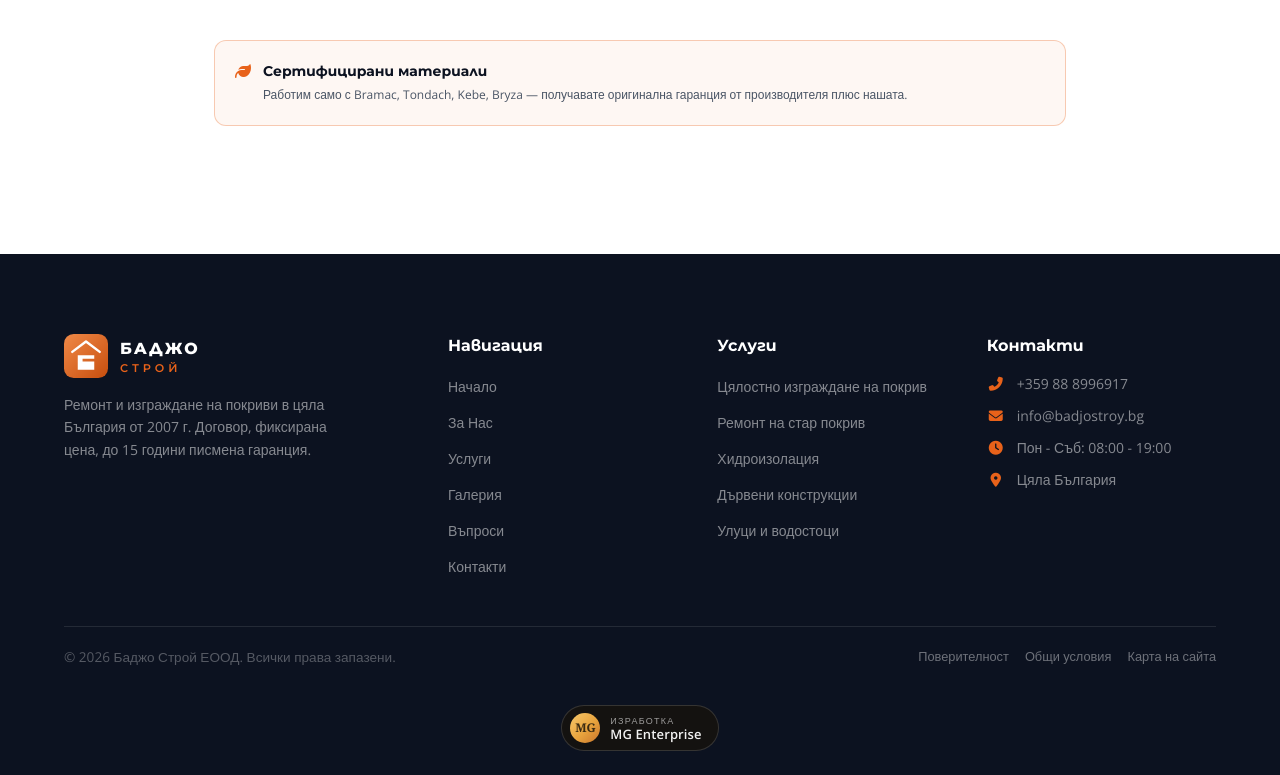
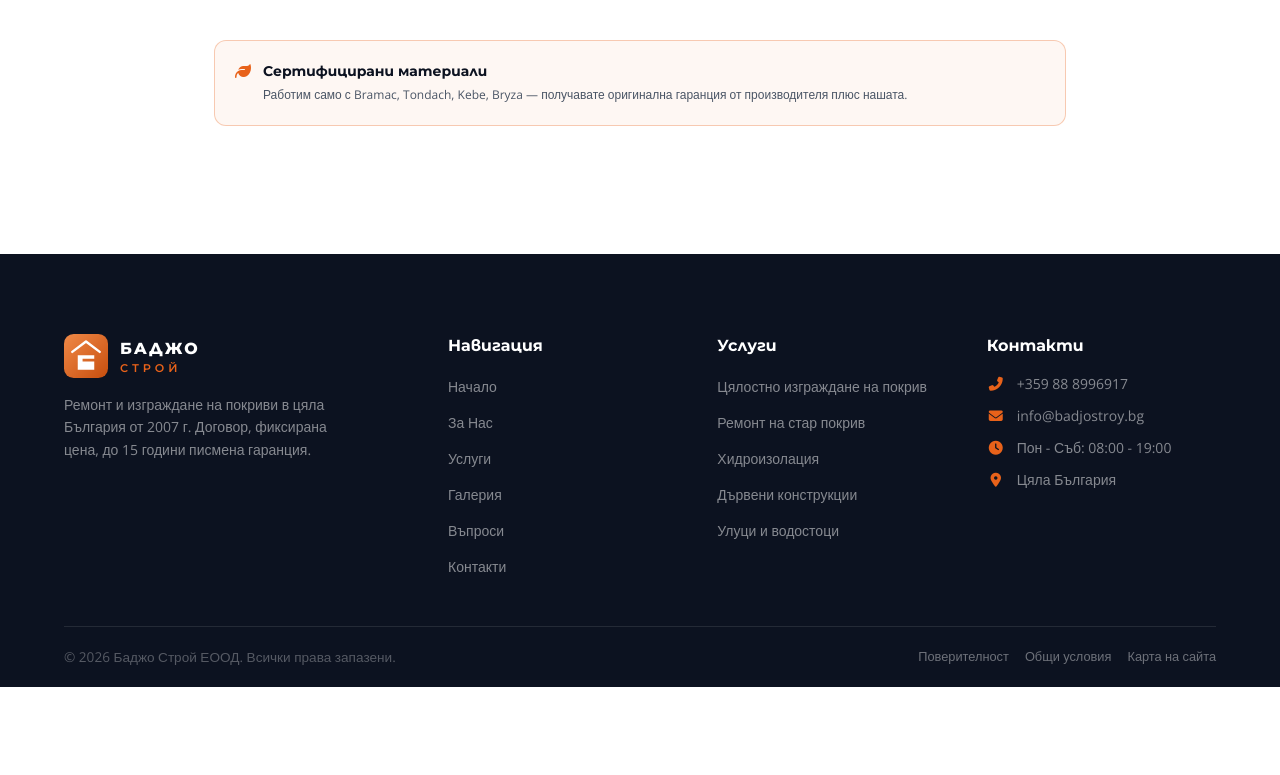
Before and after one commit to marto171/badjo-stroy, a Next.js app: page / in a window 1280 px wide. Shown: the part 10353-11128 px from the top of the page. After the commit the page ends 11040 px from the top, so only its background shows below. Built offline with nearby package versions, Linux system fonts and the light colour scheme.

Commit message:
Remove the MG Enterprise credit from the footer

```diff
--- a/src/components/Footer.tsx
+++ b/src/components/Footer.tsx
@@ -1,6 +1,5 @@
 import Logo from "./Logo";
 
-import MGBadge from "@/components/MGBadge";
 const navLinks = [
   { href: "#hero", label: "Начало" },
   { href: "#about", label: "За Нас" },
@@ -108,11 +107,6 @@ export default function Footer() {
           </ul>
         </div>
       </div>
-            {/* Изработка MG Enterprise. Слъгът влиза в адреса и показва от
-            кой готов проект е дошла заявката. */}
-        <div style={{ display: "flex", justifyContent: "center", padding: "18px 16px 24px" }}>
-          <MGBadge slug="badjo-stroy" />
-        </div>
       </footer>
   );
 }
--- a/src/components/MGBadge.tsx
+++ /dev/null
@@ -1,101 +0,0 @@
-/**
- * Дискретен знак „Изработка · MG Enterprise“ за футъра на клиентски сайт.
- *
- * Стиловете са вградени нарочно. Файлът влиза в петдесетина различни
- * проекта и не всички имат еднаква настройка на Tailwind, затова знакът не
- * разчита на нито един клас от сайта домакин.
- *
- * ⚠️ Знакът НЕ зависи от футъра. Два опита се счупиха: с `currentColor`
- * текстът наследи избледнелия цвят на копирайта на ЗАРА СТИИЛ, а с
- * превключвател „тъмно/светло“ трябваше да позная тона на петдесет
- * различни футъра и на vayalet-hair познах грешно. Затова хапчето носи
- * собствен плътен тъмен фон и светъл текст: на тъмен футър се слива, на
- * светъл стои като нарочен знак, и в двата случая се чете.
- *
- * `slug` отива в адреса като `utm_content`. Заявката, която влиза в базата
- * на MG, носи името на проекта, затова веднага се вижда от кой готов сайт
- * е дошъл човекът.
- */
-
-const БАЗА = "https://www.mgenterprise.bg/website";
-
-const ЦВЯТ = {
-  ramka: "rgba(255,255,255,0.14)",
-  fon: "rgba(22,19,16,0.92)",
-  nadpis: "rgba(255,255,255,0.58)",
-  ime: "rgba(255,255,255,0.94)",
-} as const;
-
-export default function MGBadge({ slug }: { slug: string }) {
-  const t = ЦВЯТ;
-  const адрес =
-    `${БАЗА}?utm_source=klient&utm_medium=sait` +
-    `&utm_campaign=portfolio&utm_content=${encodeURIComponent(slug)}`;
-
-  return (
-    <a
-      href={адрес}
-      target="_blank"
-      rel="noopener"
-      aria-label="Изработка от MG Enterprise, уебсайтове за бизнес"
-      style={{
-        display: "inline-flex",
-        alignItems: "center",
-        gap: 10,
-        padding: "7px 16px 7px 8px",
-        borderRadius: 999,
-        border: `1px solid ${t.ramka}`,
-        background: t.fon,
-        textDecoration: "none",
-        lineHeight: 1,
-        verticalAlign: "middle",
-        maxWidth: "100%",
-      }}
-    >
-      <span
-        aria-hidden="true"
-        style={{
-          width: 30,
-          height: 30,
-          borderRadius: "50%",
-          flex: "0 0 auto",
-          display: "inline-flex",
-          alignItems: "center",
-          justifyContent: "center",
-          background:
-            "linear-gradient(135deg,#F6C76A 0%,#E8A33D 55%,#C9742B 100%)",
-          color: "#3A2A12",
-          fontFamily: "Georgia, 'Times New Roman', serif",
-          fontSize: 12,
-          fontWeight: 700,
-          letterSpacing: "-0.02em",
-        }}
-      >
-        MG
-      </span>
-
-      <span style={{ display: "inline-flex", flexDirection: "column", gap: 3 }}>
-        <span
-          style={{
-            fontSize: 9,
-            letterSpacing: "0.14em",
-            textTransform: "uppercase",
-            color: t.nadpis,
-          }}
-        >
-          Изработка
-        </span>
-        <span
-          style={{
-            fontSize: 13,
-            fontWeight: 600,
-            letterSpacing: "0.01em",
-            color: t.ime,
-          }}
-        >
-          MG Enterprise
-        </span>
-      </span>
-    </a>
-  );
-}
```
